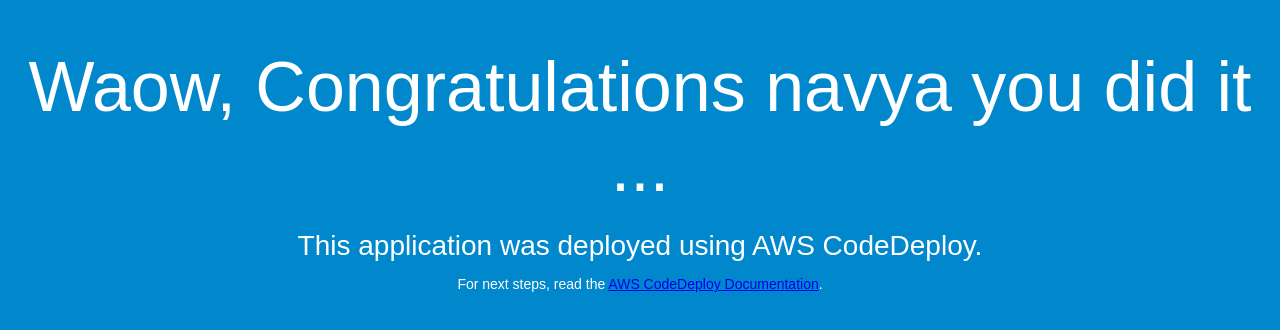
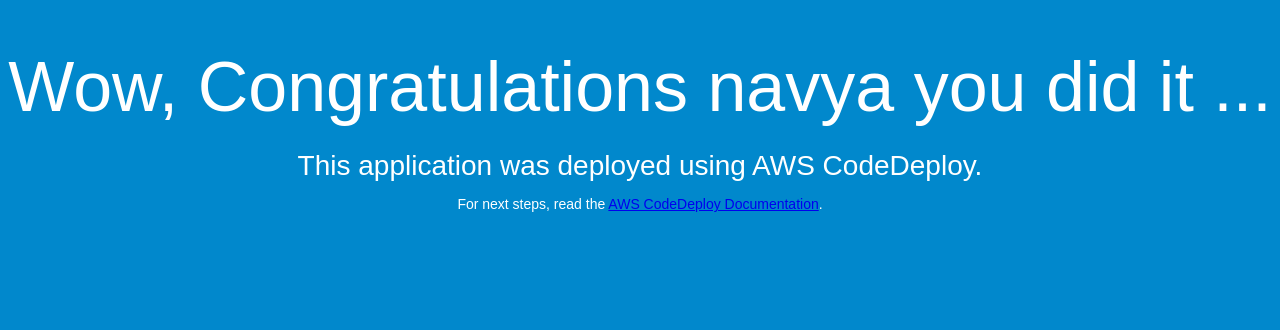
Before and after one commit to navya612n/sample, a plain HTML site: page index.html in a window 1280 px wide. Drawn offline with Linux system fonts and the light colour scheme.

Commit message:
Update index.html

```diff
--- a/index.html
+++ b/index.html
@@ -26,7 +26,7 @@
 </head>
 <body>
   <div align="center">
-    <h1>Waow, Congratulations navya you did it ...</h1>
+    <h1>Wow, Congratulations navya you did it ...</h1>
     <h2>This application was deployed using AWS CodeDeploy.</h2>
     <p>For next steps, read the <a href="http://aws.amazon.com/documentation/codedeploy">AWS CodeDeploy Documentation</a>.</p>
   </div>
```
